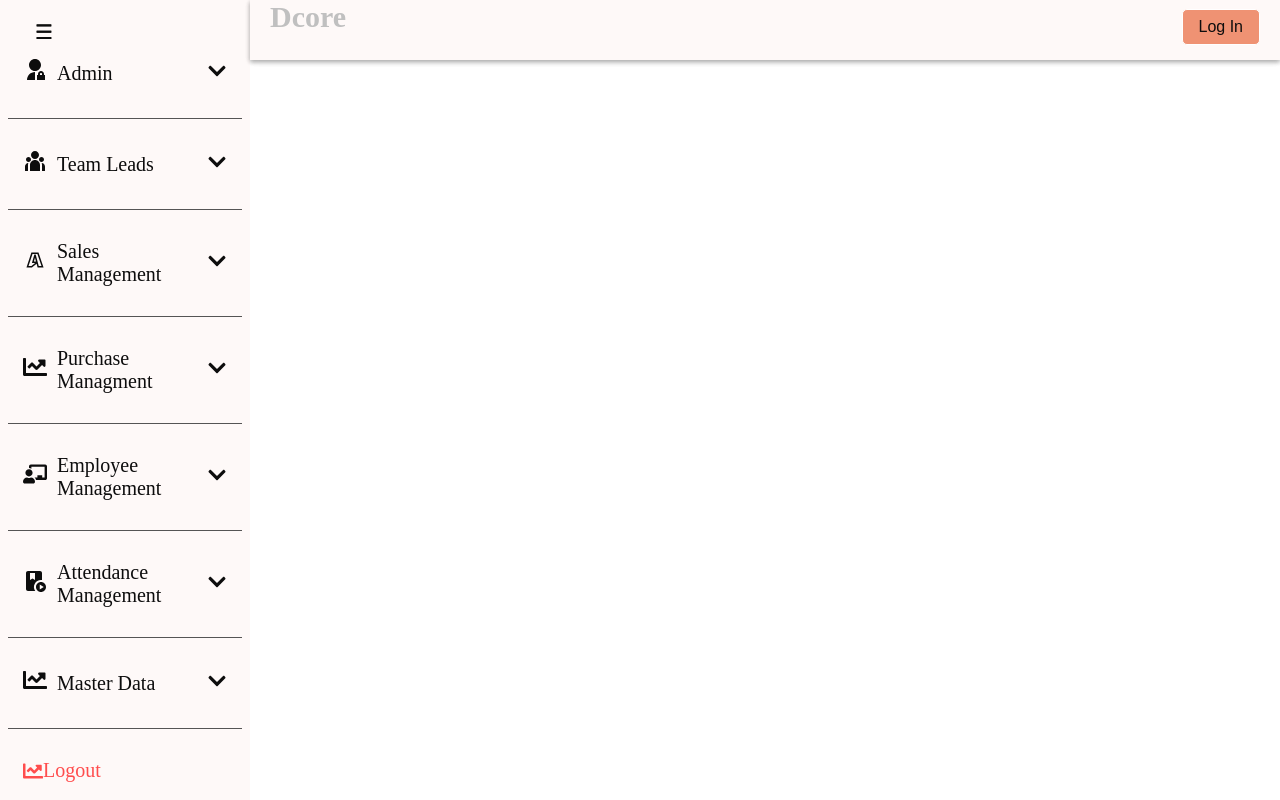
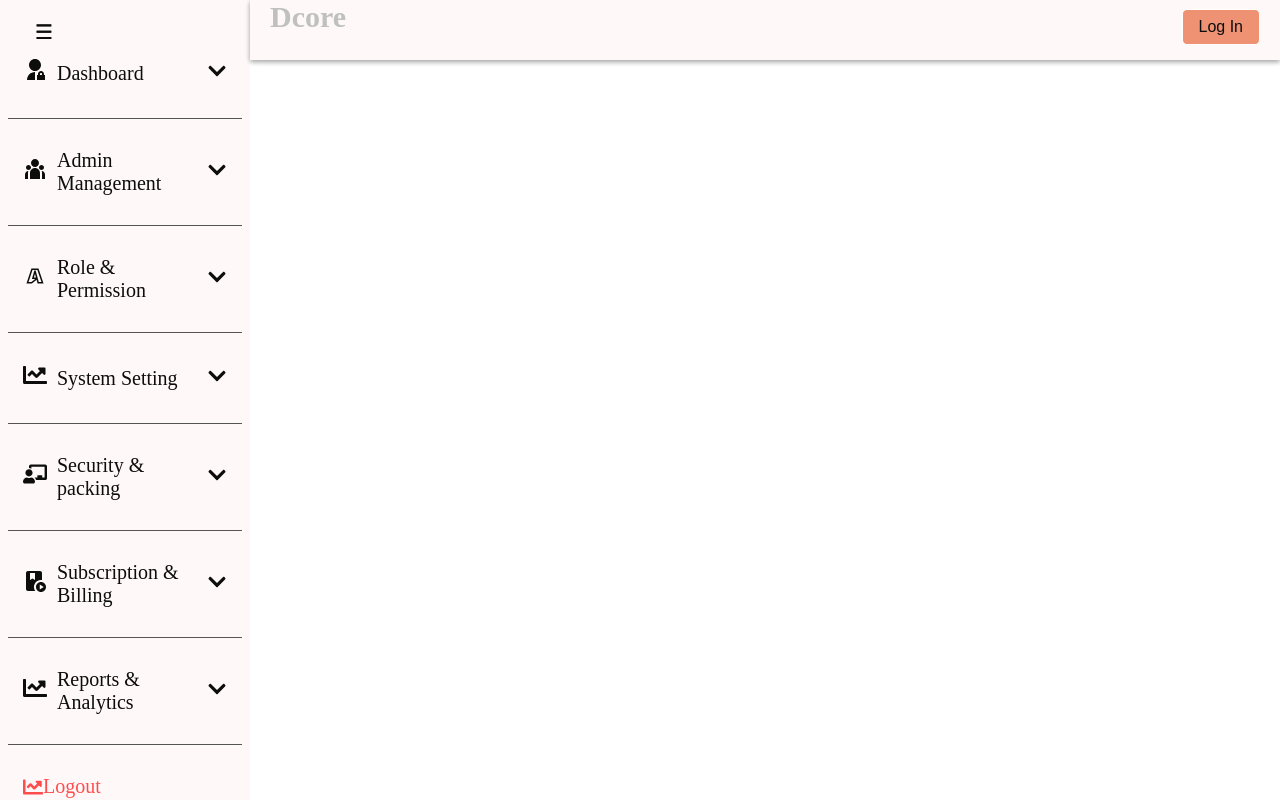
Before and after one commit to dcorehost/erpfrontend, a React (Vite) app: page /Super-Admin-sidebar in a window 1280 px wide. Built offline with nearby package versions, Linux system fonts and the light colour scheme.

Commit message:
take a fresh pull

```diff
--- a/src/App.jsx
+++ b/src/App.jsx
@@ -46,9 +46,9 @@ const App = () => {
          <Route path='/purchase-management' element={<PurchaseManagement />}></Route>
          <Route path='/purchase-report' element={<PurchaseReport />}></Route>
          <Route path='/leave-management'  element={<LeaveManagement/>}></Route>
-
       </Routes>
       </SideBar>
+
       <Routes>
       <Route path="/user-sidebar" element={<UserSidebar />}></Route>
       </Routes>
--- a/src/Components/SuperAdminSidebar/SuperAdminSidebar.jsx
+++ b/src/Components/SuperAdminSidebar/SuperAdminSidebar.jsx
@@ -20,7 +20,7 @@ const SuperAdminSidebar = ({ children }) => {
 
   const menus = [
     {
-      title: "Admin",
+      title: "Dashboard",
       icon: <RiAdminFill />,
       link: "/#",
       submenus: [
@@ -34,7 +34,7 @@ const SuperAdminSidebar = ({ children }) => {
       ],
     },
     {
-      title: "Team Leads",
+      title: "Admin Management",
       icon: <RiTeamFill />,
       link: "/#",
       submenus: [
@@ -45,7 +45,7 @@ const SuperAdminSidebar = ({ children }) => {
       ],
     },
     {
-      title: "Sales Management",
+      title: "Role & Permission",
       icon: <LiaBuysellads />,
       link: "/#",
       submenus: [
@@ -57,7 +57,7 @@ const SuperAdminSidebar = ({ children }) => {
     },
 
     {
-      title: "Purchase Managment",
+      title: "System Setting",
       icon: <FaChartLine />,
       link: "/#",
       submenus: [
@@ -67,7 +67,7 @@ const SuperAdminSidebar = ({ children }) => {
       ],
     },
     {
-      title: "Employee Management",
+      title: "Security & packing",
       icon: <FaChalkboardTeacher />,
       link: "/#",
       submenus: [
@@ -77,7 +77,7 @@ const SuperAdminSidebar = ({ children }) => {
       ],
     },
     {
-      title: "Attendance Management",
+      title: "Subscription  & Billing",
       icon: <MdPlayLesson />,
       link: "/#",
       submenus: [
@@ -87,7 +87,7 @@ const SuperAdminSidebar = ({ children }) => {
       ],
     },
     {
-      title: "Master Data",
+      title: "Reports & Analytics",
       icon: <FaChartLine />,
       link: "/#",
       submenus: [
--- a/src/Components/UserSidebar/UserSidebar.jsx
+++ b/src/Components/UserSidebar/UserSidebar.jsx
@@ -20,23 +20,34 @@ const UserSidebar = ({ children }) => {
 
   const menus = [
     {
-      title: "Home",
+      title: "Dashboard",
       icon: <RiAdminFill />,
       link: "/#",
       submenus: [
-        { title: "Overview", icon: <FaBuildingUser />, link: "/user-management" },
-        { title: "Dashboard", icon: <GrTasks />, link: "/task-manager" }
+        { title: "Overview", icon: <FaBuildingUser />, link: "##"},
+        { title: "Dashboard", icon: <GrTasks />, link: "##" }
       ],
     },
     {
-      title: "Team Leads",
+      title: "Task & Project Management",
       icon: <RiTeamFill />,
       link: "/#",
       submenus: [
-        { title: "User Profile",    icon: <FaUser />         , link: "/userProfile" },
-        { title: "Option 1",        icon: <FaBuildingUser /> , link: "/option-1" },
-        { title: "Option 2",        icon: <FaBuildingUser /> , link: "/option-2" },
-        { title: "Option 3",        icon: <FaBuildingUser /> , link: "/option-3" },
+        { title: "Assigned Task & Project Details",    icon: <FaUser />         , link: "###" },
+        { title: "update taks progress & completion status",        icon: <FaBuildingUser /> , link: "##" },
+        { title: "upload ducuments & project created files",        icon: <FaBuildingUser /> , link: "##" },
+        { title: "Option 3",        icon: <FaBuildingUser /> , link: "##" },
+      ],
+    },
+    {
+      title: "Attendence & Leave",
+      icon: <RiTeamFill />,
+      link: "/#",
+      submenus: [
+        { title: "Leave Summary",    icon: <FaUser />         , link: "/##" },
+        { title: "Leave Balance ",        icon: <FaBuildingUser /> , link: "##" },
+        { title: "Leave Requests",        icon: <FaBuildingUser /> , link: "##" },
+        { title: "Compensatory Request",        icon: <FaBuildingUser /> , link: "##" },
       ],
     },
     {
@@ -44,10 +55,10 @@ const UserSidebar = ({ children }) => {
       icon: <LiaBuysellads />,
       link: "/#",
       submenus: [
-        { title: "Generate Sales",   icon: <FcSalesPerformance /> ,         link: "/sales-management" },
-        { title: "Generate Purchase ", icon: <BiSolidCoinStack /> ,         link: "/purchase-management" },
-        { title: "User Profile",     icon: <FaUser />         ,             link: "/userProfile" },
-        { title: "Option 3",         icon: <FaBuildingUser /> ,             link: "/option-3" },
+        { title: "Generate Sales",   icon: <FcSalesPerformance /> ,         link: "##" },
+        { title: "Generate Purchase ", icon: <BiSolidCoinStack /> ,         link: "##" },
+        { title: "User Profile",     icon: <FaUser />         ,             link: "##" },
+        { title: "Option 3",         icon: <FaBuildingUser /> ,             link: "##" },
       ],
     },
 
@@ -56,9 +67,9 @@ const UserSidebar = ({ children }) => {
       icon: <FaChartLine />,
       link: "/#",
       submenus: [
-        { title: "Generate Purchase ", icon: <FaBuildingUser /> , link: "/purchase-management" },
-        { title: "Option 2",           icon: <FaBuildingUser /> , link: "/option-2" },
-        { title: "Option 3",           icon: <FaBuildingUser /> , link: "/option-3" },
+        { title: "Generate Purchase ", icon: <FaBuildingUser /> , link: "##" },
+        { title: "Option 2",           icon: <FaBuildingUser /> , link: "##" },
+        { title: "Option 3",           icon: <FaBuildingUser /> , link: "##" },
       ],
     },
     {
@@ -66,9 +77,9 @@ const UserSidebar = ({ children }) => {
       icon: <FaChalkboardTeacher />,
       link: "/#",
       submenus: [
-        { title: "User Profile",     icon: <FaUser />         ,           link: "/userProfile" },
-        { title: "Leave Management",       icon: <FaBuildingUser /> ,             link: "/leave-management" },
-        { title: "Option 3",       icon: <FaBuildingUser /> ,             link: "/option-3" },
+        { title: "User Profile",     icon: <FaUser />         ,           link: "##" },
+        { title: "Leave Management",       icon: <FaBuildingUser /> ,             link: "##" },
+        { title: "Option 3",       icon: <FaBuildingUser /> ,             link: "##" },
       ],
     },
     {
```
Also changed, not shown: src/Components/SuperAdminSidebar/SuperAdminSidebar.module.css (indentation only).
